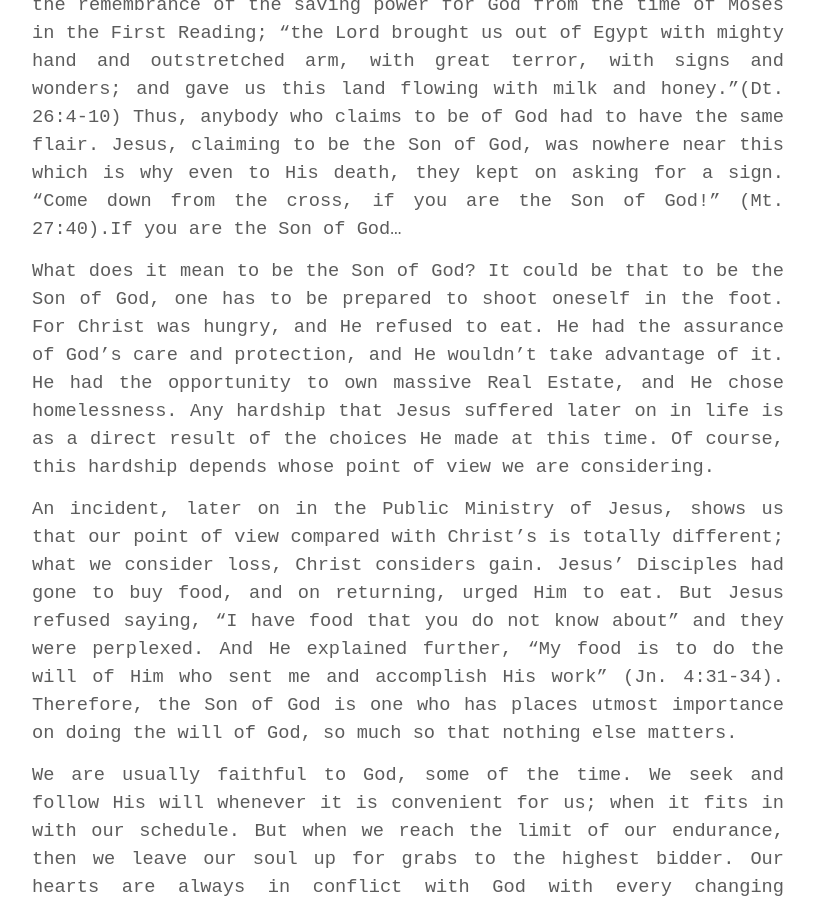
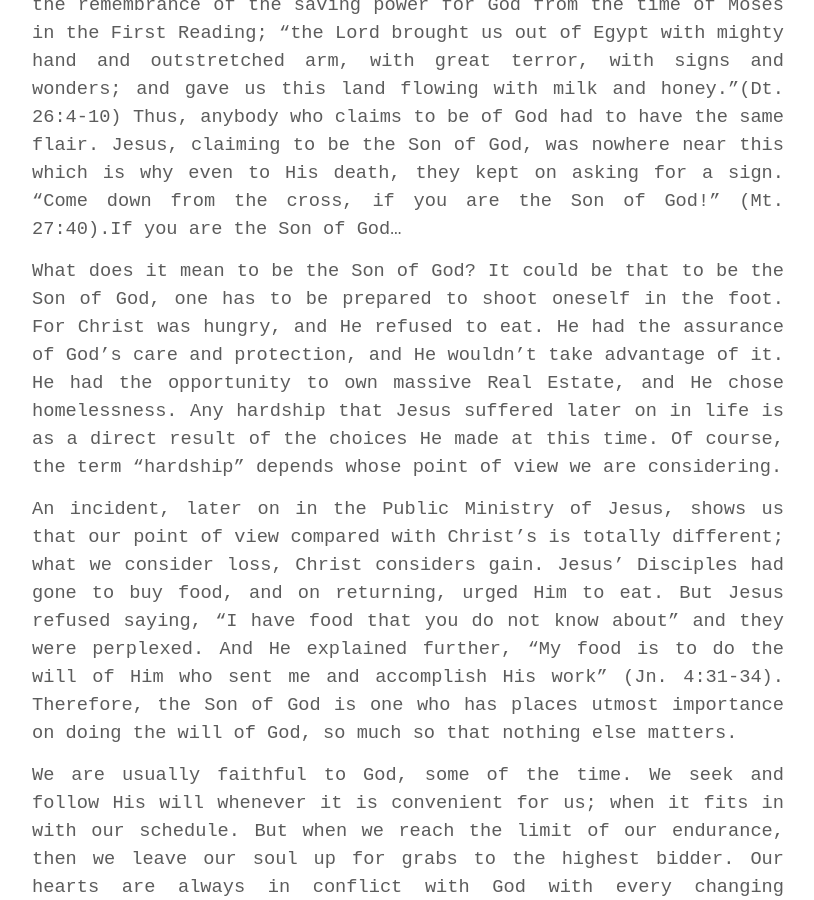
Before and after one commit to soulatcrossroad/dawnscribbler.github.io, a Jekyll site: the page built from _posts/2019-03-10-if-you-are-the-son-of-God.md, in a window 1280 px wide and 900 px high, scrolled down 470 px. Shown: the whole window, without its empty margins (232-1046 px from the left). Built offline with Jekyll 4.4.1, drawn with Linux system fonts in a browser that asks for light colours; some web fonts are replaced.

Commit message:
Update 2019-03-10-if-you-are-the-son-of-God.md

````diff
--- a/_posts/2019-03-10-if-you-are-the-son-of-God.md
+++ b/_posts/2019-03-10-if-you-are-the-son-of-God.md
@@ -16,7 +16,7 @@ Lk 4:1-13
 ```
 The Israelites equated God with flamboyancy, and this is clear from the remembrance of the saving power for God from the time of Moses in the First Reading; “the Lord brought us out of Egypt with mighty hand and outstretched arm, with great terror, with signs and wonders; and gave us this land flowing with milk and honey.”(Dt. 26:4-10) Thus, anybody who claims to be of God had to have the same flair. Jesus, claiming to be the Son of God, was nowhere near this which is why even to His death, they kept on asking for a sign. “Come down from the cross, if you are the Son of God!” (Mt. 27:40).If you are the Son of God...
 
-What does it mean to be the Son of God? It could be that to be the Son of God, one has to be prepared to shoot oneself in the foot. For Christ was hungry, and He refused to eat. He had the assurance of God’s care and protection, and He wouldn’t take advantage of it. He had the opportunity to own massive Real Estate, and He chose homelessness. Any hardship that Jesus suffered later on in life is as a direct result of the choices He made at this time. Of course, this hardship depends whose point of view we are considering.
+What does it mean to be the Son of God? It could be that to be the Son of God, one has to be prepared to shoot oneself in the foot. For Christ was hungry, and He refused to eat. He had the assurance of God’s care and protection, and He wouldn’t take advantage of it. He had the opportunity to own massive Real Estate, and He chose homelessness. Any hardship that Jesus suffered later on in life is as a direct result of the choices He made at this time. Of course, the term "hardship" depends whose point of view we are considering.
 
 An incident, later on in the Public Ministry of Jesus, shows us that our point of view compared with Christ's is totally different; what we consider loss, Christ considers gain. Jesus' Disciples had gone to buy food, and on returning, urged Him to eat. But Jesus refused saying, “I have food that you do not know about” and they were perplexed. And He explained further, “My food is to do the will of Him who sent me and accomplish His work” (Jn. 4:31-34). Therefore, the Son of God is one who has places utmost importance on doing the will of God, so much so that nothing else matters.
 
````
